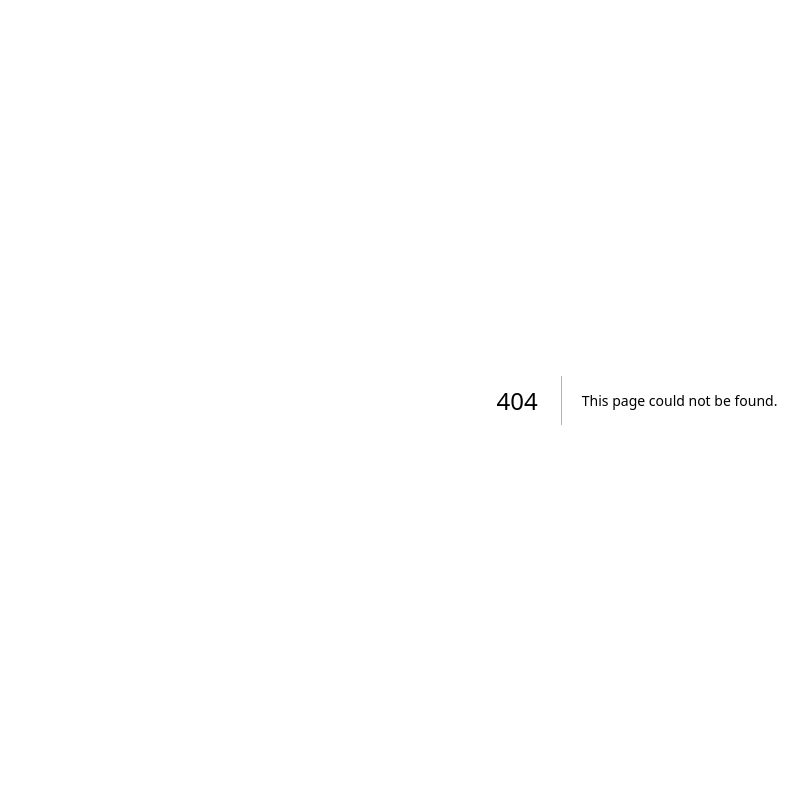
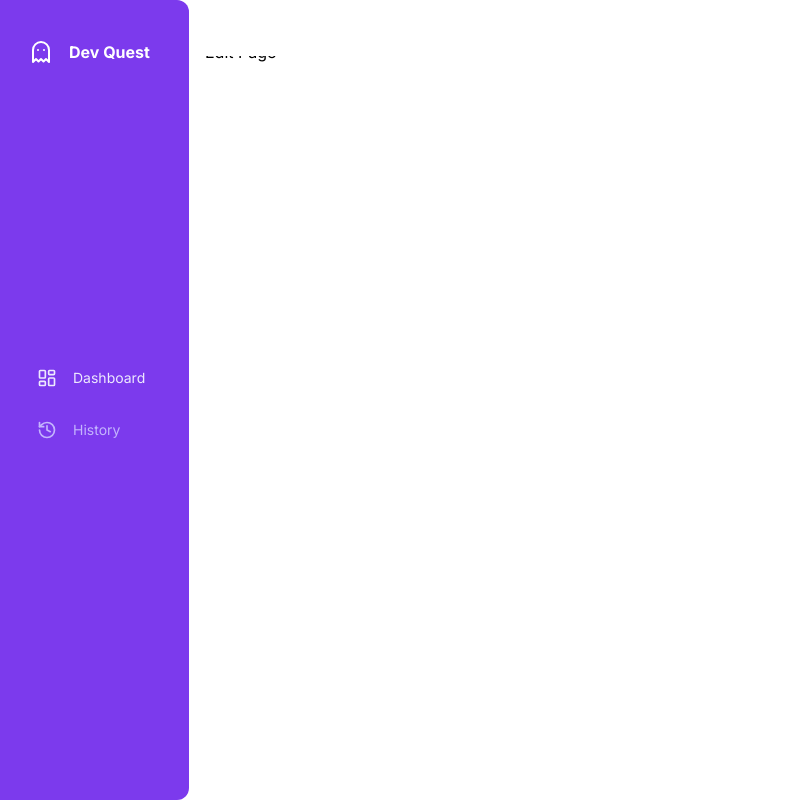
Before and after one commit to SomaTakata/dev-quest-nova, a Next.js app: page /dashboard/1 in a window 1280 px wide. Before the commit this address had no page. Shown: the whole page, without its empty margins (3-811 px from the left). Built offline with nearby package versions, Linux system fonts and the light colour scheme; no server answers.

Commit message:
edit pageの追加

```diff
--- /dev/null
+++ b/app/(dashboard)/dashboard/[id]/page.tsx
@@ -0,0 +1,15 @@
+import React from "react";
+import SideBar from "../../_components/SideBar";
+import NavBar from "../../_components/NavBar";
+
+const page = () => {
+  return (
+    <div className="h-full w-full flex relative">
+      <SideBar />
+      <NavBar />
+      <div className="z-10 w-full h-full ml-52 pt-10  ">Edit Page</div>
+    </div>
+  );
+};
+
+export default page;
--- a/app/(dashboard)/dashboard/page.tsx
+++ b/app/(dashboard)/dashboard/page.tsx
@@ -5,7 +5,7 @@ import Card from "./_components/Card";
 import { CardList } from "./_components/CardList";
 import DashBoardHeader from "./_components/DashBoardTitle";
 import { useLocalStorage } from "react-use";
-import { nanoid } from "nanoid";
+import Link from "next/link";
 
 export default function Home() {
   interface ProjectItem {
@@ -14,7 +14,7 @@ export default function Home() {
     deadline: string;
     url: string;
   }
-  const [value, setValue, remove] = useLocalStorage<ProjectItem[]>("test", []);
+  const [value] = useLocalStorage<ProjectItem[]>("test");
 
   console.log(value);
   return (
@@ -29,16 +29,17 @@ export default function Home() {
           {/* カードリスト */}
           <CardList>
             {/* カード */}
-            {value?.map((item, index) => {
+            {value?.map((item) => {
               console.log(item);
               return (
-                <Card
-                  key={index}
-                  companyName={item.companyName}
-                  deadline={item.deadline}
-                  url={item.url}
-                  id={item.id}
-                />
+                <Link href={`/dashboard/${item.id}`}>
+                  <Card
+                    key={item.id}
+                    companyName={item.companyName}
+                    deadline={item.deadline}
+                    url={item.url}
+                  />
+                </Link>
               );
             })}
           </CardList>
```
